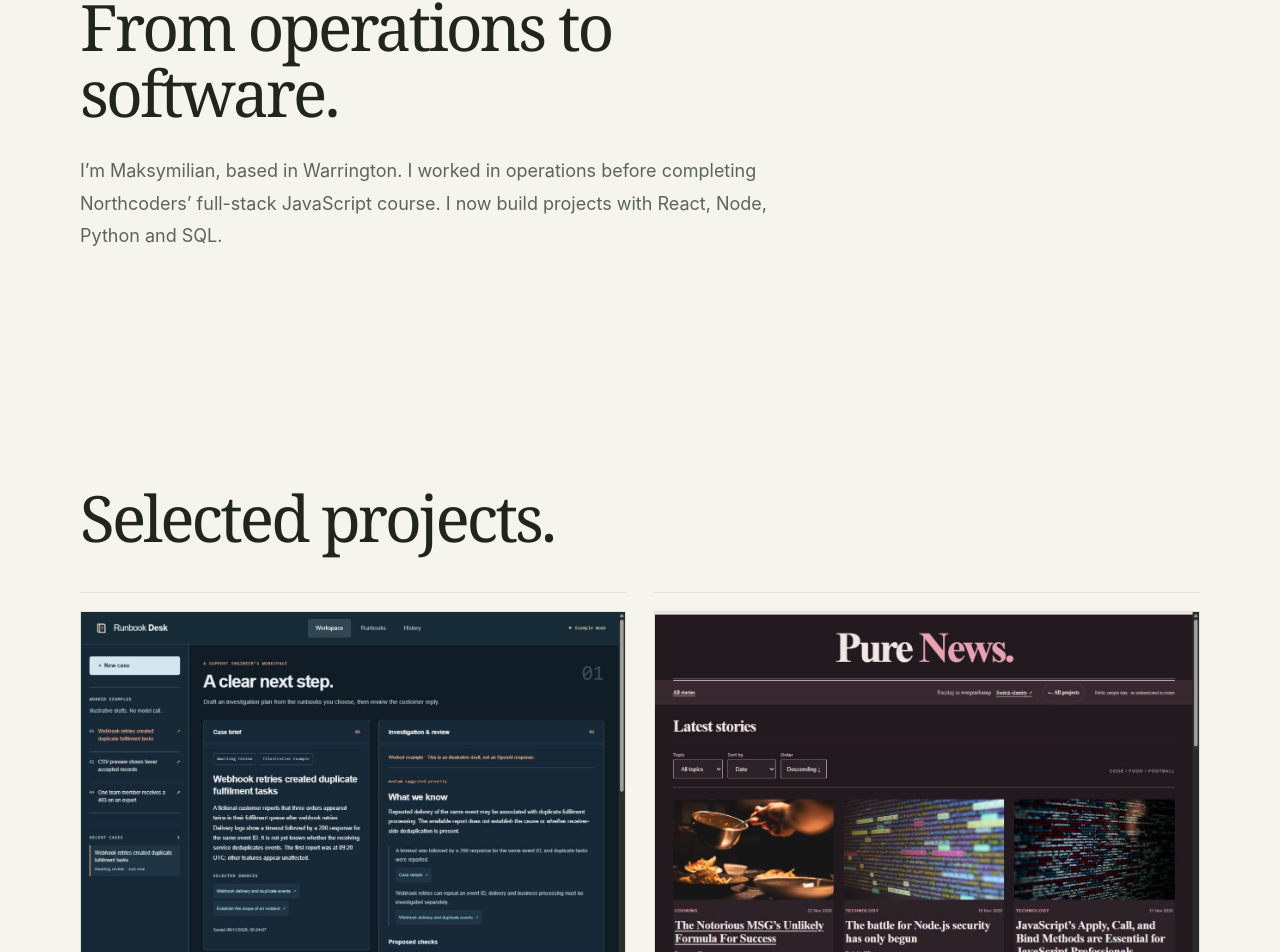
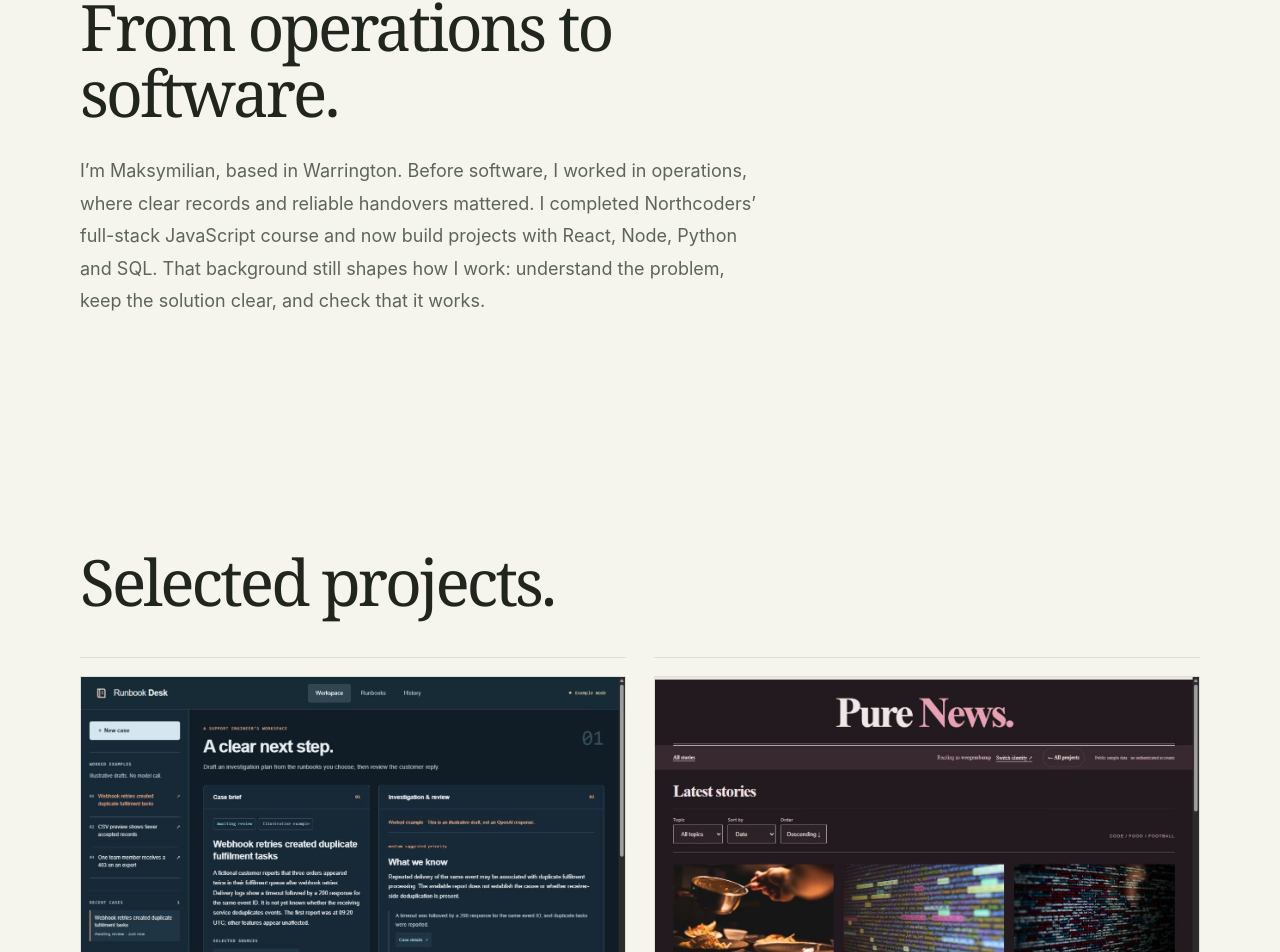
Before and after one commit to s7a7ic-37/portfolio, a React (Vite) app: page / in a window 1280 px wide. Shown: the part 846-1798 px from the top of the page. Built offline with nearby package versions, Linux system fonts and the light colour scheme.

Commit message:
Expand portfolio About section

```diff
--- a/src/components/About.tsx
+++ b/src/components/About.tsx
@@ -6,9 +6,12 @@ export default function About() {
         <h2 className="section-title">From operations to software.</h2>
         <div className="about-copy">
           <p>
-            I’m Maksymilian, based in Warrington. I worked in operations before
-            completing Northcoders’ full-stack JavaScript course. I now build
-            projects with React, Node, Python and SQL.
+            I’m Maksymilian, based in Warrington. Before software, I worked in
+            operations, where clear records and reliable handovers mattered. I
+            completed Northcoders’ full-stack JavaScript course and now build
+            projects with React, Node, Python and SQL. That background still
+            shapes how I work: understand the problem, keep the solution clear,
+            and check that it works.
           </p>
         </div>
       </div>
```
